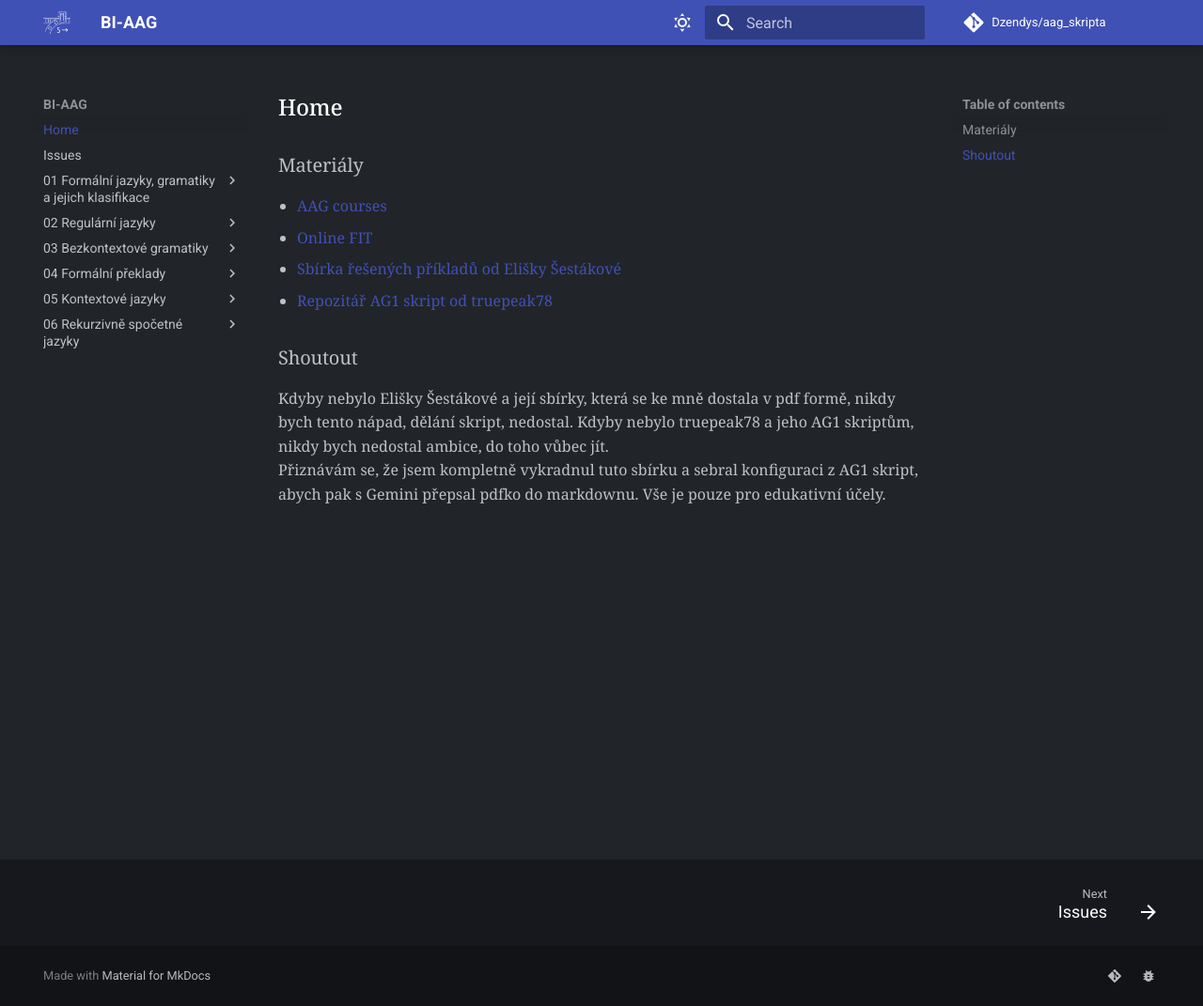
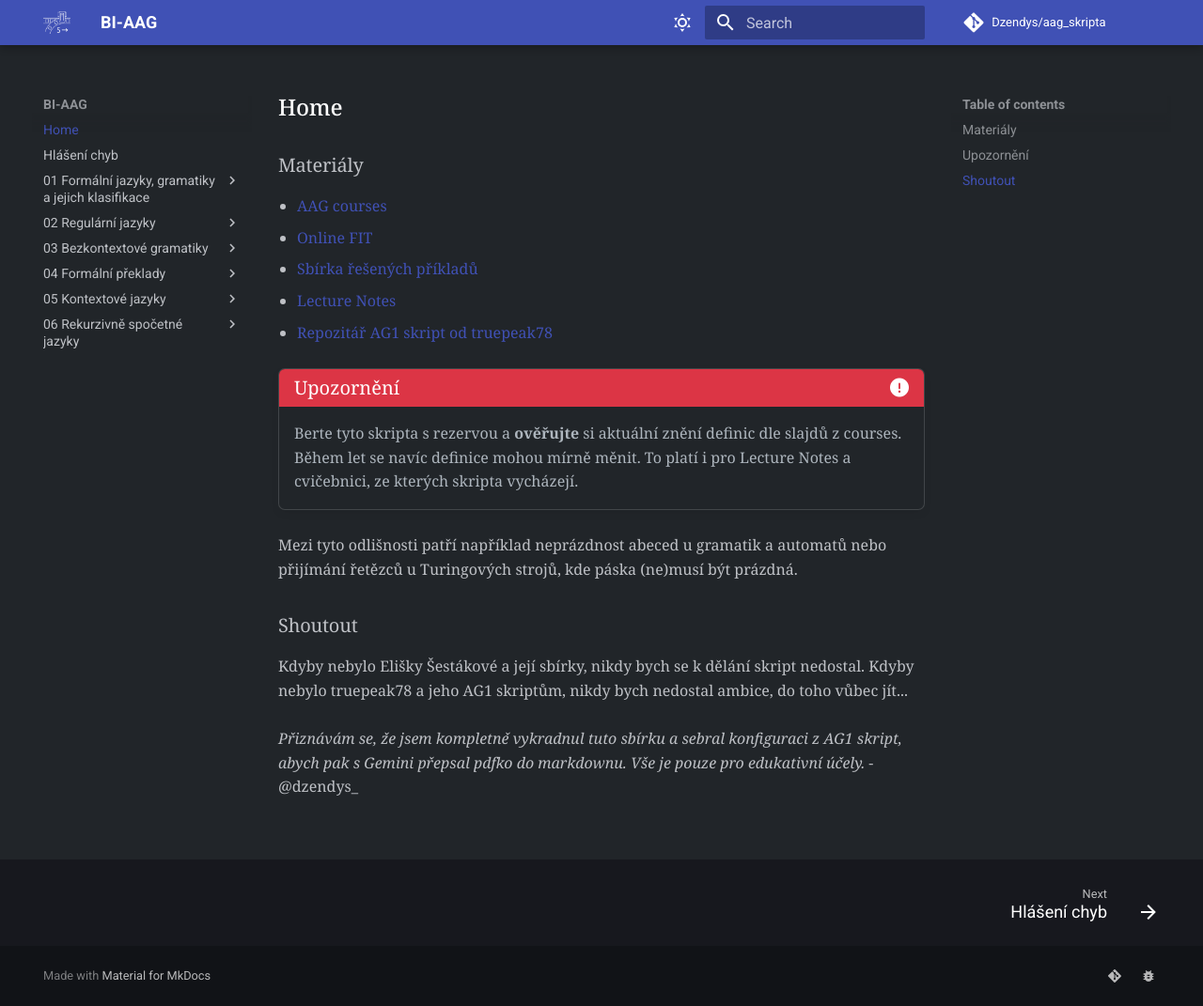
Before and after one commit to Dzendys/aag_skripta, an MkDocs documentation site: the page built from docs/index.md, in a window 1280 px wide and 1071 px high. Shown: the whole window at 94% size. Built offline with MkDocs 1.6.1 and Material for MkDocs 9.7.7, drawn with Linux system fonts in a browser that asks for light colours; comment, search, counter and statistics services are not loaded.

Commit message:
Change info on home page

```diff
--- a/docs/index.md
+++ b/docs/index.md
@@ -4,12 +4,20 @@
 
 - [AAG courses](https://courses.fit.cvut.cz/BI-AAG/index.html)
 - [Online FIT](https://online.fit.cvut.cz/zaznam/B251/bi-aag.21.html)
-- [Sbírka řešených příkladů od Elišky Šestákové](https://eshop.cvut.cz/simplifyworks/cs/eoc/public/product/105053636)
+- [Sbírka řešených příkladů](https://drive.google.com/file/d/1SPQcv-qA4xXigWqqKhAQHinbhP0eGxOR/view?usp=sharing)
+- [Lecture Notes](https://drive.google.com/file/d/1R4dqOv2vlYBfh9dx4ea6XN6Ap8AfdOQW/view)
 - [Repozitář AG1 skript od truepeak78](https://github.com/truepeak78/ag1)
+
+!!! Warning "Upozornění"
+    ### Upozornění
+    Berte tyto skripta s rezervou a **ověřujte** si aktuální znění definic dle slajdů z courses. Během let se navíc definice mohou mírně měnit. To platí i pro Lecture Notes a cvičebnici, ze kterých skripta vycházejí.
+
+
+Mezi tyto odlišnosti patří například neprázdnost abeced u gramatik a automatů nebo přijímání řetězců u Turingových strojů, kde páska (ne)musí být prázdná.
 
 ### Shoutout
 
-Kdyby nebylo Elišky Šestákové a její sbírky, která se ke mně dostala v pdf formě, nikdy bych tento nápad, dělání skript, nedostal.
-Kdyby nebylo truepeak78 a jeho AG1 skriptům, nikdy bych nedostal ambice, do toho vůbec jít.
-
-Přiznávám se, že jsem kompletně vykradnul tuto sbírku a sebral konfiguraci z AG1 skript, abych pak s Gemini přepsal pdfko do markdownu. Vše je pouze pro edukativní účely.
+Kdyby nebylo Elišky Šestákové a její sbírky, nikdy bych se k dělání skript nedostal.
+Kdyby nebylo truepeak78 a jeho AG1 skriptům, nikdy bych nedostal ambice, do toho vůbec jít...
+<br /><br />
+*Přiznávám se, že jsem kompletně vykradnul tuto sbírku a sebral konfiguraci z AG1 skript, abych pak s Gemini přepsal pdfko do markdownu. Vše je pouze pro edukativní účely.* - @dzendys_
```
Also changed, not shown: docs/Hlášení_chyb.md (added, +40 -0 lines), docs/issues.md (deleted, +0 -20 lines).
